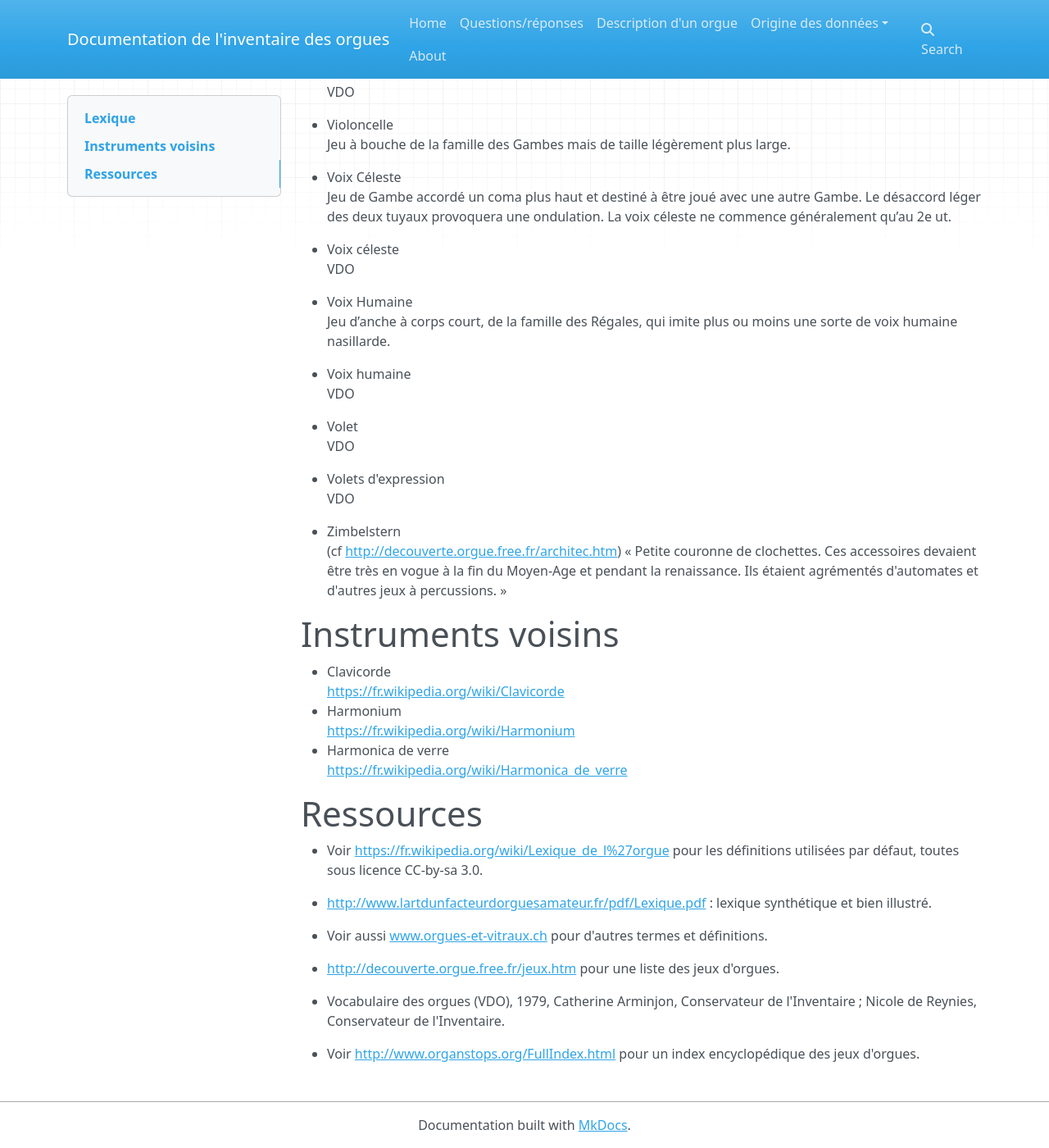
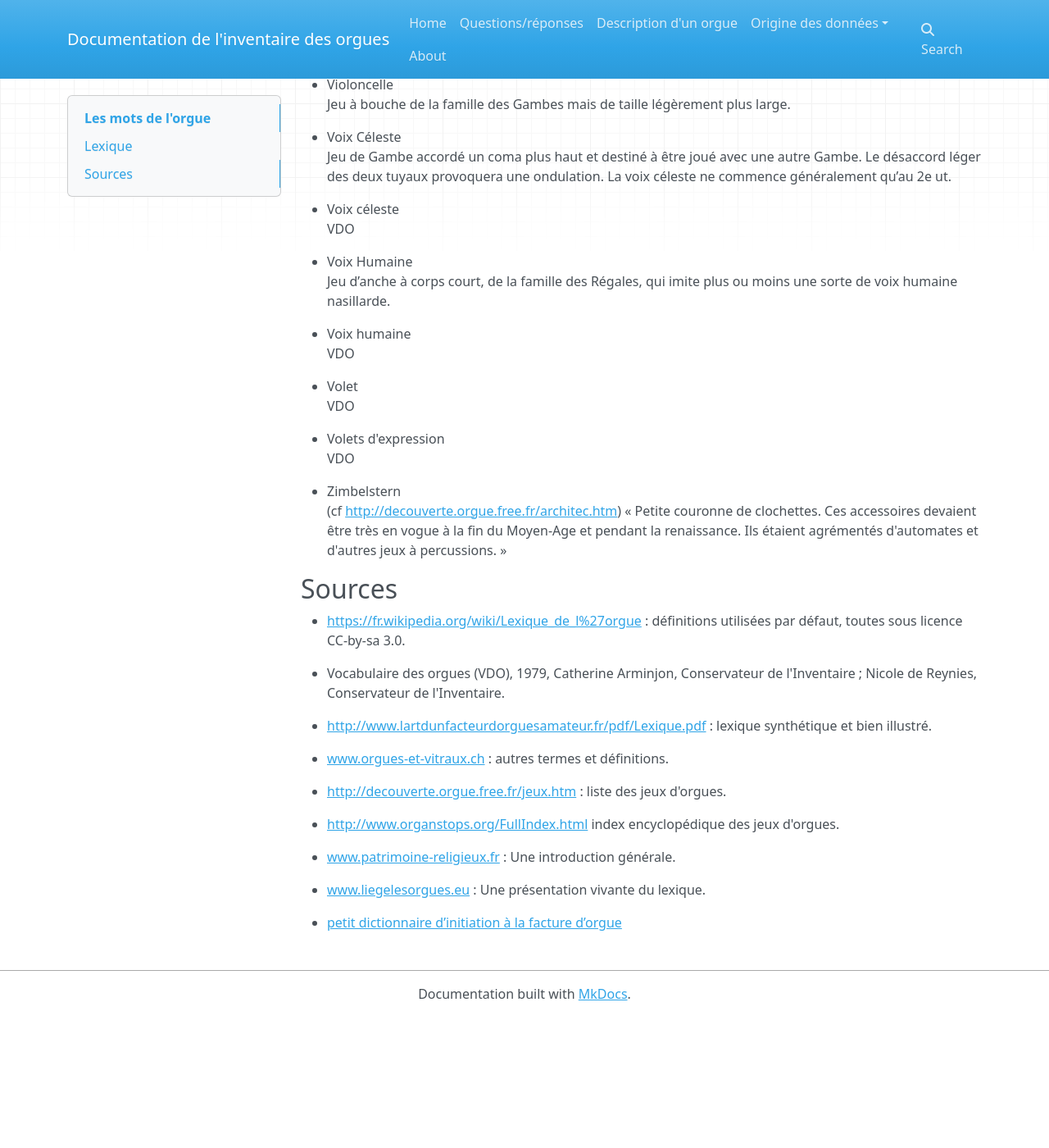
Before and after one commit to inventaire-des-orgues/docs, an MkDocs documentation site: the page built from docs/lexique.md, in a window 1280 px wide and 1400 px high, scrolled down 32370 px. Shown: the whole window at 82% size. Built offline with MkDocs 1.6.1, drawn with Linux system fonts in a browser that asks for light colours; nearby versions of some CDN libraries; after the commit the page ends 33610 px from its top, so only the background shows below that; some of the changed text lies outside the part shown.

Commit message:
Doc fiche orgue

```diff
--- a/docs/lexique.md
+++ b/docs/lexique.md
@@ -1,17 +1,8 @@
-Voir
-[www.patrimoine-religieux.fr](http://www.patrimoine-religieux.fr/rubriques/gauche/edifice-menace/analyse/l2019orgue-un-patrimoine-a-sauvegarder)
-pour une introduction générale.
-
-Voir
-[www.liegelesorgues.eu](http://www.liegelesorgues.eu/index.php?option=com_content&view=article&id=60&Itemid=40)
-pour une présentation vivante du lexique.
-
-Voir aussi le [petit dictionnaire d’initiation à la facture
-d’orgue](http://www.orgue-en-france.org/linstrument/articles-linstrument-orgue/petit-dictionnaire-dinitiation-a-la-facture-dorgue/).
-
-# Lexique
-
-(Faire une sous-section dédiée au lexique des jeux ?)
+# Les mots de l'orgue
+
+La facteur d'orgue possède un riche vocabulaire. Le lexique suivant sera mis en ligne ultérieurement pour être enrichi de façon collaborative.
+
+## Lexique
 
   - Abrégé
     Articulation permettant de transmettre un mouvement latéralement
@@ -1685,32 +1676,27 @@
     à la fin du Moyen-Age et pendant la renaissance. Ils étaient
     agrémentés d'automates et d'autres jeux à percussions. »
 
-# Instruments voisins
-
-  - Clavicorde
-    <https://fr.wikipedia.org/wiki/Clavicorde>
-  - Harmonium
-    <https://fr.wikipedia.org/wiki/Harmonium>
-  - Harmonica de verre
-    <https://fr.wikipedia.org/wiki/Harmonica_de_verre>
-
-# Ressources
-
-  - Voir <https://fr.wikipedia.org/wiki/Lexique_de_l%27orgue> pour les
-    définitions utilisées par défaut, toutes sous licence CC-by-sa 3.0.
+## Sources
+
+  - <https://fr.wikipedia.org/wiki/Lexique_de_l%27orgue> :
+  définitions utilisées par défaut, toutes sous licence CC-by-sa 3.0.
+
+  - Vocabulaire des orgues (VDO), 1979, Catherine Arminjon, Conservateur
+    de l'Inventaire ; Nicole de Reynies, Conservateur de l'Inventaire.
 
   - <http://www.lartdunfacteurdorguesamateur.fr/pdf/Lexique.pdf> :
     lexique synthétique et bien illustré.
 
-  - Voir aussi
-    [www.orgues-et-vitraux.ch](http://www.orgues-et-vitraux.ch/default.asp/2-0-116-6-6-1/)
-    pour d'autres termes et définitions.
-
-  - <http://decouverte.orgue.free.fr/jeux.htm> pour une liste des jeux
-    d'orgues.
-
-  - Vocabulaire des orgues (VDO), 1979, Catherine Arminjon, Conservateur
-    de l'Inventaire ; Nicole de Reynies, Conservateur de l'Inventaire.
-
-  - Voir <http://www.organstops.org/FullIndex.html> pour un index
-    encyclopédique des jeux d'orgues.
+  - [www.orgues-et-vitraux.ch](http://www.orgues-et-vitraux.ch/default.asp/2-0-116-6-6-1/) :
+    autres termes et définitions.
+
+  - <http://decouverte.orgue.free.fr/jeux.htm> : liste des jeux d'orgues.
+
+  - <http://www.organstops.org/FullIndex.html> index encyclopédique des jeux d'orgues.
+
+  - [www.patrimoine-religieux.fr](http://www.patrimoine-religieux.fr/rubriques/gauche/edifice-menace/analyse/l2019orgue-un-patrimoine-a-sauvegarder) : Une introduction générale.
+
+  - [www.liegelesorgues.eu](http://www.liegelesorgues.eu/index.php?option=com_content&view=article&id=60&Itemid=40) : Une présentation vivante du lexique.
+
+  - [petit dictionnaire d’initiation à la facture
+d’orgue](http://www.orgue-en-france.org/linstrument/articles-linstrument-orgue/petit-dictionnaire-dinitiation-a-la-facture-dorgue/)
```
Also changed, not shown: docs/fiche-orgue-plan-1990.md (deleted, +0 -97 lines), docs/fiche-orgue.md (+17 -11 lines), docs/index.md (+4 -6 lines), docs/reprise-technique.md (+29 -22 lines), 1 other file.
